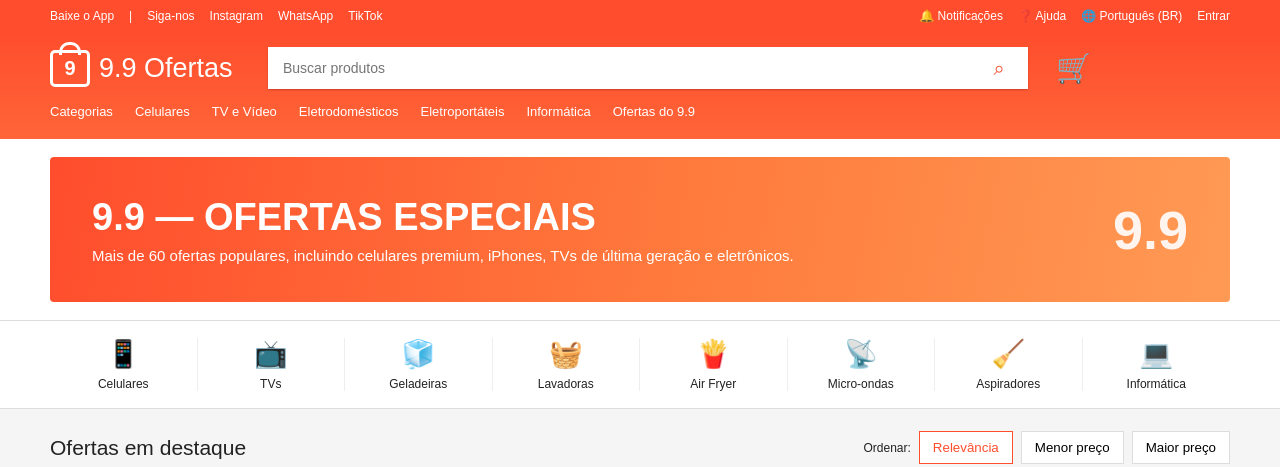
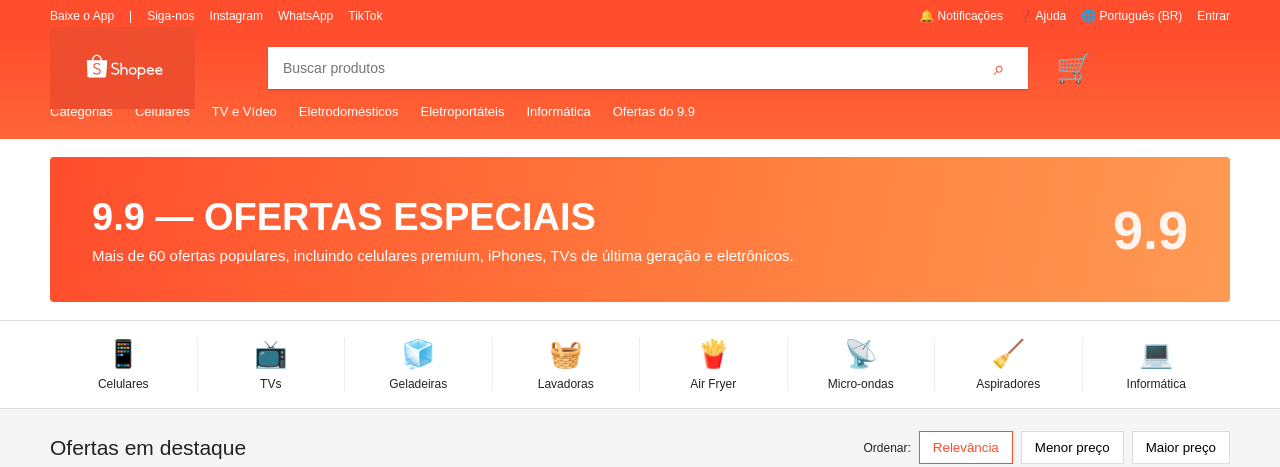
Before and after one commit to rafarsrs96-debug/shopee9.9, a plain HTML site: page index.html in a window 1280 px wide. Shown: the top 467 px of the page. Drawn offline with Linux system fonts and the light colour scheme.

Commit message:
Add files via upload

```diff
--- a/index.html
+++ b/index.html
@@ -7,7 +7,7 @@
 <style>
 *{box-sizing:border-box}html{scroll-behavior:smooth}body{margin:0;background:#f5f5f5;color:#222;font-family:Arial,Helvetica,sans-serif}
 .topbar{height:32px;background:#ff4d2d;color:#fff;font-size:12px}.wrap{max-width:1180px;margin:auto}.topbar .wrap{height:100%;display:flex;align-items:center;justify-content:space-between}.toplinks,.topright{display:flex;gap:15px;align-items:center}
-.header{background:linear-gradient(180deg,#ff4d2d,#ff6538);color:#fff;padding-bottom:20px}.headrow{display:flex;align-items:center;gap:28px;height:72px}.brand{display:flex;align-items:center;gap:9px;font-size:27px;min-width:190px}.bag{height:37px;width:40px;border:3px solid #fff;border-radius:5px;display:flex;align-items:center;justify-content:center;font-size:20px;font-weight:bold;position:relative}.bag:before{content:"";position:absolute;top:-11px;width:16px;height:10px;border:3px solid #fff;border-bottom:0;border-radius:10px 10px 0 0}
+.header{background:linear-gradient(180deg,#ff4d2d,#ff6538);color:#fff;padding-bottom:20px}.headrow{display:flex;align-items:center;gap:28px;height:72px;position:relative;z-index:5}.brand{display:flex;align-items:center;gap:9px;font-size:27px;width:190px;min-width:190px;height:72px;position:relative;z-index:20;overflow:visible}.brand-logo{width:145px;height:auto;display:block;object-fit:contain;position:relative;z-index:10;flex-shrink:0}.bag{height:37px;width:40px;border:3px solid #fff;border-radius:5px;display:flex;align-items:center;justify-content:center;font-size:20px;font-weight:bold;position:relative}.bag:before{content:"";position:absolute;top:-11px;width:16px;height:10px;border:3px solid #fff;border-bottom:0;border-radius:10px 10px 0 0}
 .search{height:42px;display:flex;background:#fff;flex:1;max-width:760px;border-radius:2px;box-shadow:0 1px 2px #c83f27}.search input{border:0;outline:0;padding:0 15px;font-size:14px;flex:1}.search button{width:58px;border:0;background:#fff;color:#f45132;font-size:20px;cursor:pointer}.cart{font-size:29px;cursor:pointer}
 .navrow{display:flex;gap:22px;font-size:13px;align-items:center}.navrow span{cursor:pointer}.navrow span:hover{text-decoration:underline}
 .banner{margin:0;background:#fff;border-bottom:1px solid #ddd}.banner .wrap{padding:18px 0}.promo{height:145px;border-radius:4px;background:linear-gradient(100deg,#ff4d2d,#ff7b3d 55%,#ff9a54);color:#fff;display:flex;align-items:center;justify-content:space-between;padding:25px 42px;overflow:hidden}.promo h1{font-size:38px;margin:0 0 8px}.promo p{margin:0;font-size:15px}.promo .date{font-size:54px;font-weight:800;opacity:.9}
@@ -19,7 +19,7 @@
 .footer{background:#fff;border-top:1px solid #ddd;padding:34px 0}.footgrid{display:grid;grid-template-columns:repeat(4,1fr);gap:30px}.footer h4{font-size:12px;margin:0 0 13px}.footer p{font-size:11px;color:#666;margin:8px 0}
 .modalbg{display:none;position:fixed;inset:0;background:rgba(0,0,0,.55);z-index:50;align-items:center;justify-content:center;padding:15px}.modal{background:#fff;width:min(620px,100%);border-radius:5px;overflow:hidden}.modalhead{background:#ff4d2d;color:#fff;padding:15px 18px;display:flex;justify-content:space-between}.modalhead b{font-size:18px}.close{font-size:24px;cursor:pointer}.modalbody{padding:20px}.order{display:flex;gap:15px;border-bottom:1px solid #eee;padding-bottom:16px}.order img{width:115px;height:115px;object-fit:contain;border:1px solid #eee}.oname{font-size:14px;font-weight:bold;line-height:1.4}.oprice{font-size:25px;color:#ee3e23;font-weight:bold;margin-top:12px}.checkout{display:block;background:#ff4d2d;color:#fff;text-align:center;padding:14px;margin-top:18px;border-radius:2px;font-weight:bold}.checkout.disabled{background:#bbb}.note{font-size:10px;color:#777;margin-top:10px;line-height:1.45}
 @media(max-width:900px){.wrap{padding-left:15px;padding-right:15px}.grid{grid-template-columns:repeat(3,1fr)}.catrow{grid-template-columns:repeat(4,1fr);gap:14px}.cat{border:0}.promo .date{font-size:40px}}
-@media(max-width:650px){.toplinks{display:none}.headrow{gap:10px;height:65px}.brand{min-width:auto;font-size:20px}.bag{width:32px;height:30px;font-size:16px}.search{height:37px}.cart{font-size:23px}.navrow{overflow:auto;white-space:nowrap;padding-bottom:4px}.promo{height:125px;padding:20px}.promo h1{font-size:27px}.promo p{font-size:12px}.promo .date{font-size:30px}.grid{grid-template-columns:repeat(2,1fr)}.photo{height:190px}.footgrid{grid-template-columns:1fr 1fr}}
+@media(max-width:650px){.toplinks{display:none}.headrow{gap:10px;height:65px}.brand{min-width:auto;width:105px;font-size:20px}.brand-logo{width:105px;max-height:55px}.bag{width:32px;height:30px;font-size:16px}.search{height:37px}.cart{font-size:23px}.navrow{overflow:auto;white-space:nowrap;padding-bottom:4px}.promo{height:125px;padding:20px}.promo h1{font-size:27px}.promo p{font-size:12px}.promo .date{font-size:30px}.grid{grid-template-columns:repeat(2,1fr)}.photo{height:190px}.footgrid{grid-template-columns:1fr 1fr}}
 @media(max-width:430px){.grid{grid-template-columns:1fr}.photo{height:240px}.footgrid{grid-template-columns:1fr}.sort{display:none}}
 </style>
 </head>
@@ -32,7 +32,7 @@
 
 <header class="header"><div class="wrap">
   <div class="headrow">
-    <div class="brand"><span class="bag">9</span><span>9.9 Ofertas</span></div>
+    <div class="brand"><img src="shopee-logo-nova.png" alt="Shopee" class="brand-logo"></div>
     <div class="search"><input id="search" placeholder="Buscar produtos"><button onclick="search()">⌕</button></div>
     <div class="cart" onclick="openCart()">🛒</div>
   </div>
```
Also changed, not shown: shopee-logo-nova.png (added).
